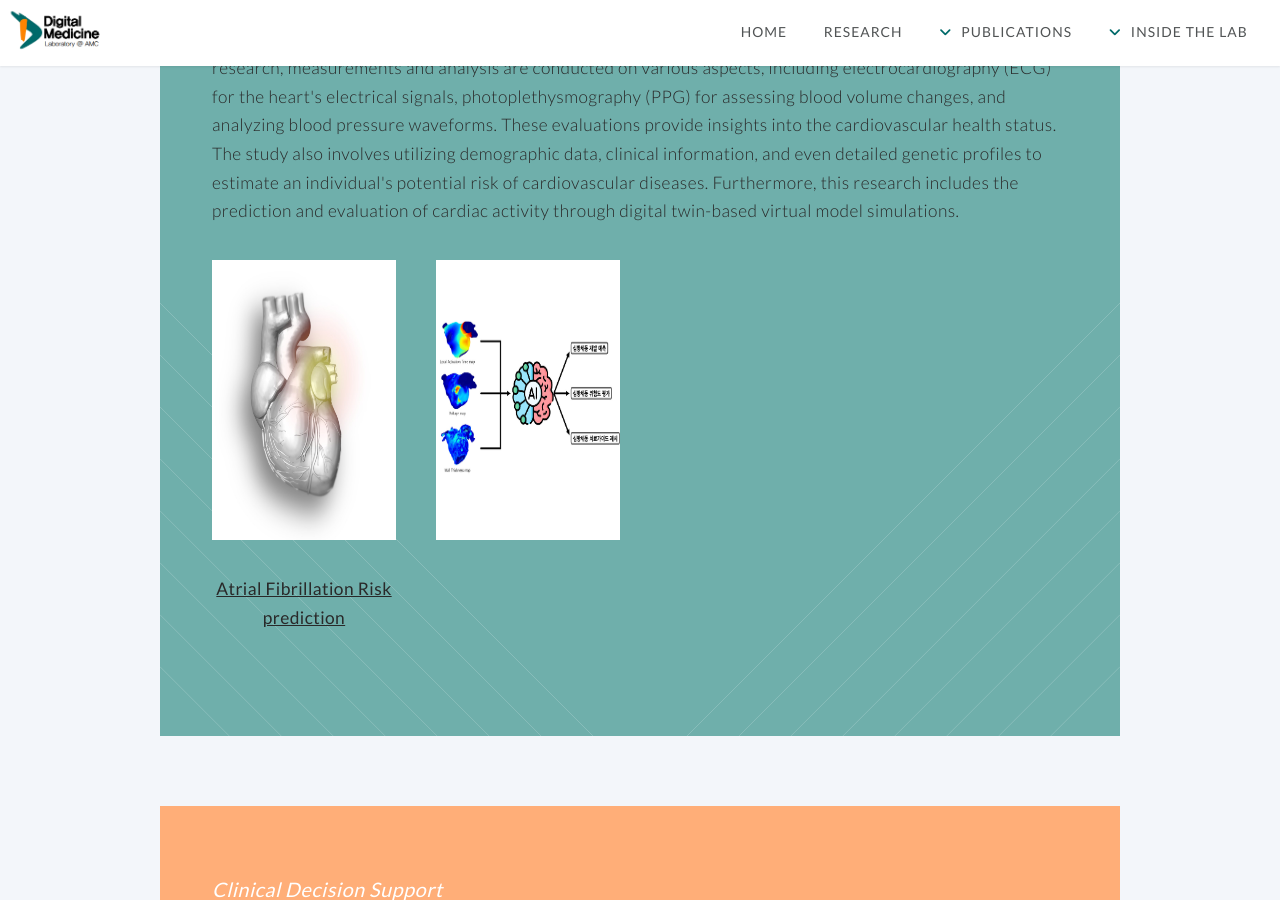
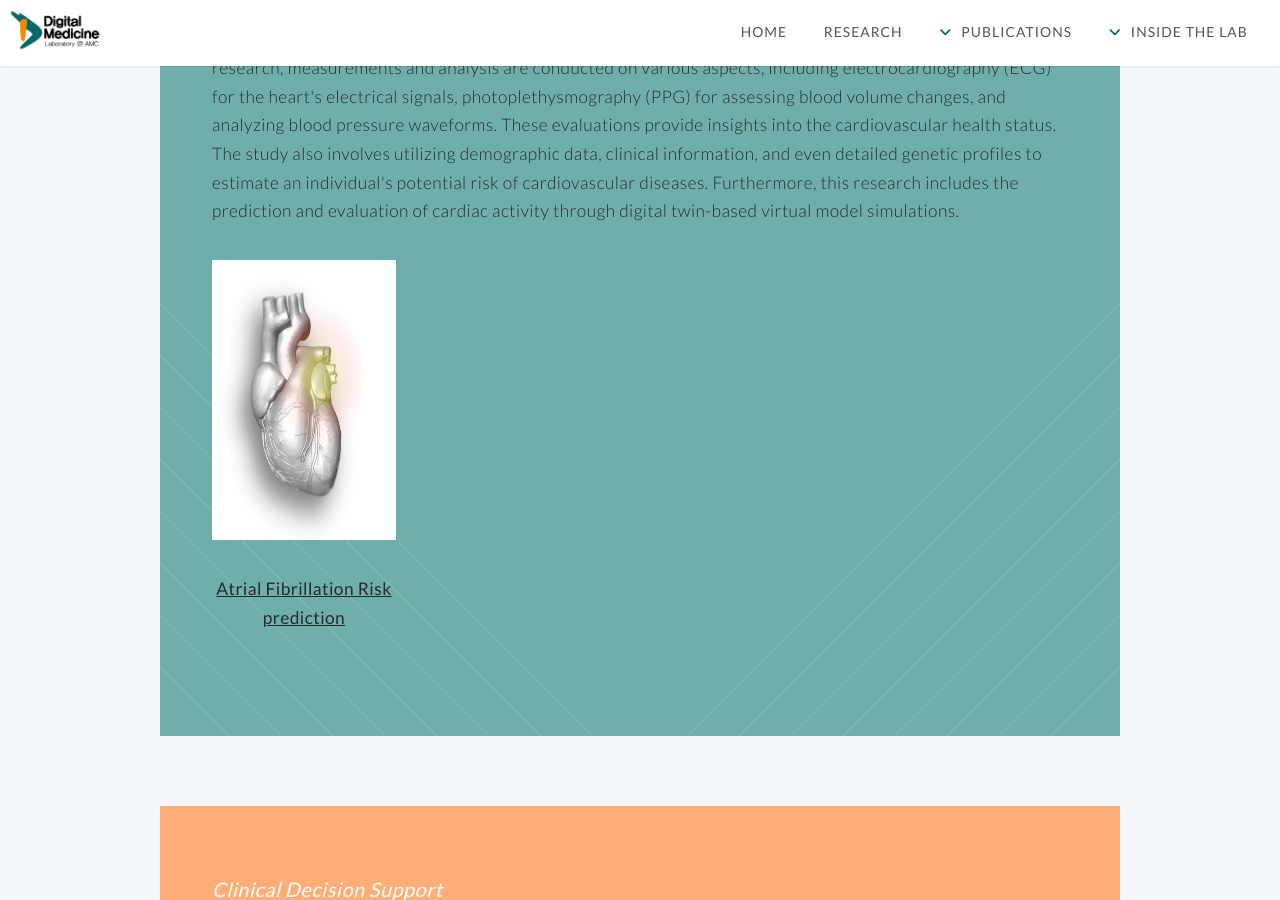
Before and after one commit to ydon1111/ydon1111.github.io, a Jekyll site: the page built from htmls/research_topics.html, in a window 1280 px wide and 900 px high, scrolled down 2326 px. Built offline with Jekyll 4.4.1, drawn with Linux system fonts in a browser that asks for light colours; nearby versions of some CDN libraries.

Commit message:
Vascular Health Assessment이미지도 숨김

```diff
--- a/htmls/research_topics.html
+++ b/htmls/research_topics.html
@@ -191,18 +191,18 @@ layout: default
         </p>
       </div> -->
 
-      <div class="3u">
+      <!-- <div class="3u">
         <a href="research/CARDIOVASCULAR HEALTH ASSESSMENT/Vascular Health Assessment.html" class="image featured">
           <img src="/images/research/CARDIOVASCULAR HEALTH ASSESSMENT/vascular health Assessment.jpg" alt=""
             height="280px">
         </a>
-        <!-- <a href="research/CARDIOVASCULAR HEALTH ASSESSMENT/Vascular Health Assessment.html">
+        <a href="research/CARDIOVASCULAR HEALTH ASSESSMENT/Vascular Health Assessment.html">
           <p style="text-align: center; font-weight: 500; text-decoration:underline;">
             Vascular Health Assessment
           </p>
-        </a> -->
+        </a>
 
-      </div>
+      </div> -->
 
     </div>
   </section>
```
